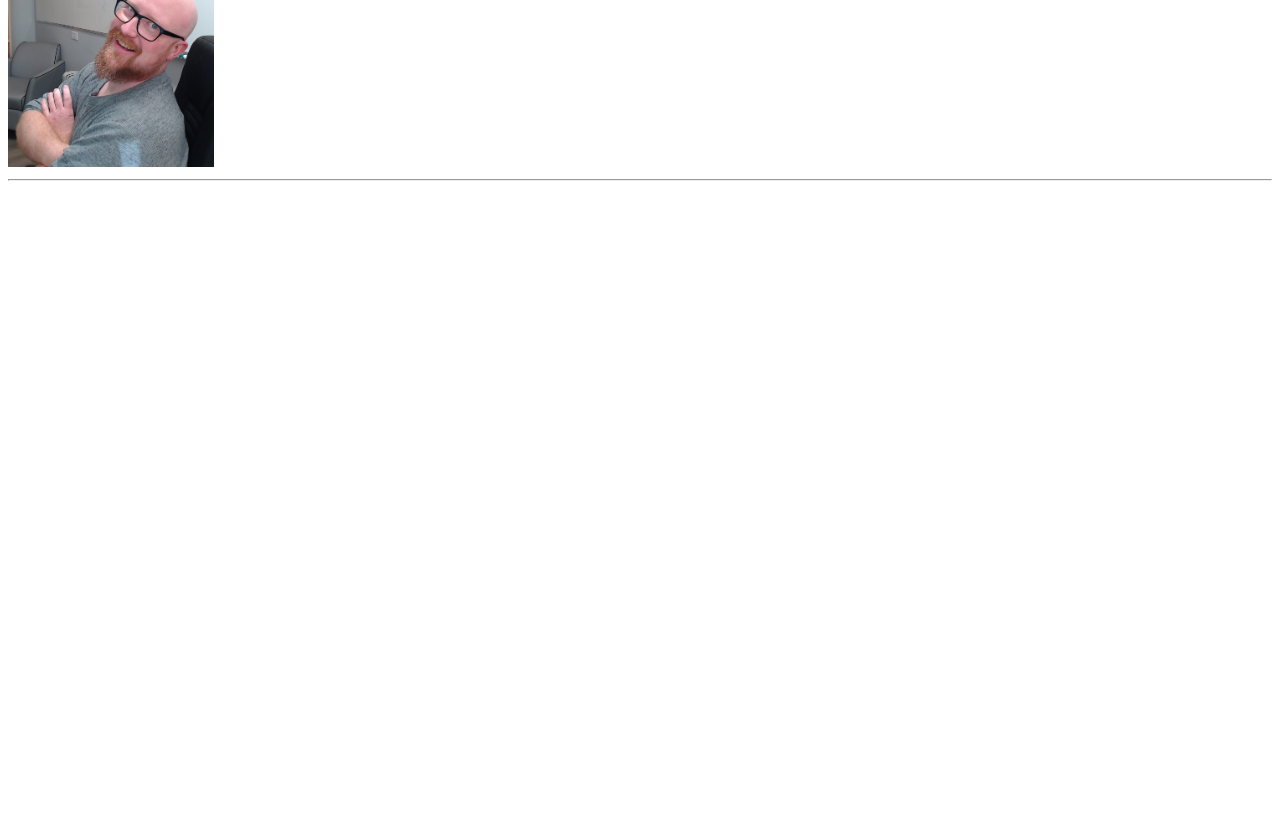
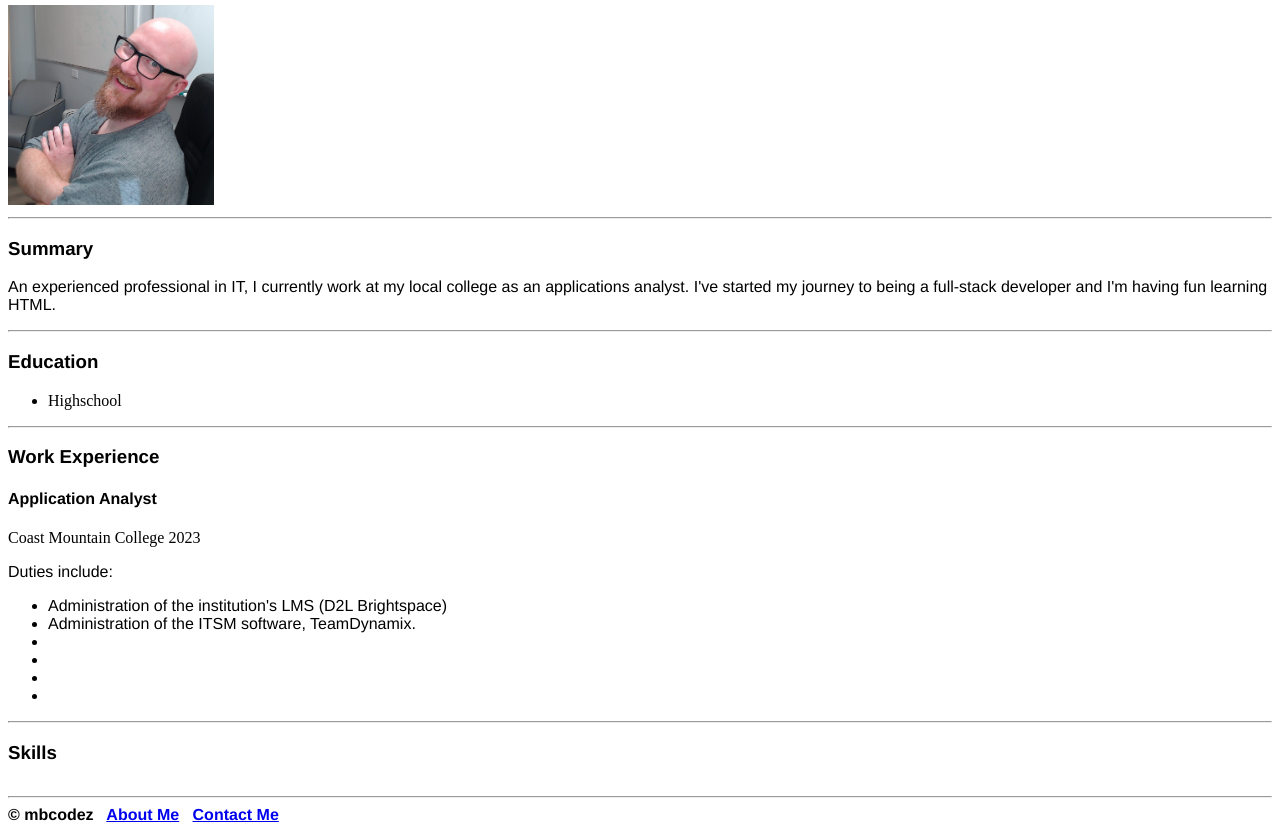
Before and after one commit to mbcodez/My-Resume, a plain HTML site: page index.html in a window 1280 px wide. Shown: the part 123-955 px from the top of the page. Before the commit the page ends 800 px from the top, so only its background shows below. Drawn offline with Linux system fonts and the light colour scheme.

Commit message:
added-all-sections

```diff
--- a/index.html
+++ b/index.html
@@ -6,8 +6,47 @@
     <title>My Resume</title>
 </head>
 <body>
-    <div  style="text-align: center; border-radius: 8px; font-family:helvetica; color: #9ED8DB; background-color: #467599"><h1 style="padding: 5px">Myles Broome's Resumé</h1></div>
+    <h1 style="font-family: Helvetica">Myles Broome</h1>
+    <h2 style="font-family: Helvetica">My Resume</h2>
     <img src="./Assets/my-pic.jpg" height="200" alt="Picture of a bald man with glasses, smiling with his arms crossed.">
-    <hr />
+<hr />
+    <h3 style="font-family: Helvetica">Summary</h3>
+    <p style="font-family: Helvetica">An experienced professional in IT, I currently work at my local college as an applications analyst. I've started my journey to being a full-stack developer and I'm having fun learning HTML.</p>
+ <hr>
+    <h3 style="font-family: Helvetica">Education</h3>
+    <ul>
+        <li>Highschool</li>
+    </ul>
+ <hr>
+    <h3 style="font-family: Helvetica">Work Experience</h3>
+       <span><h4 style="font-family: Helvetica; " >Application Analyst</h4> </span>
+       <tr>
+        <th> Coast Mountain College</th>
+        <td>2023</td>
+       </tr>
+       <p style="font-family: Helvetica">Duties include:</p>
+        <ul style="font-family: Helvetica">
+            <li>Administration of the institution's LMS (D2L Brightspace)</li>
+            <li>Administration of the ITSM software, TeamDynamix.</li>
+            <li></li>
+            <li></li>
+            <li></li>
+            <li></li>
+        </ul>
+ <hr>
+    <h3 style="font-family: Helvetica">Skills</h3>
+    <table>
+        <tr>
+            <th></th>
+        </tr>
+
+    </table>
+<hr>
+    <div style="font-family: helvetica; font-weight: bold;">
+        © mbcodez &nbsp;
+        <a href="./public/about.html">About Me</a> &nbsp;
+        <a href="./public/contact.html">Contact Me</a>
+
+    </div>
 </body>
 </html>
```
Also changed, not shown: public/about.html (added, +23 -0 lines), public/contact.html (added, +19 -0 lines), Assets/CMTN logo Glacier.png (added).
